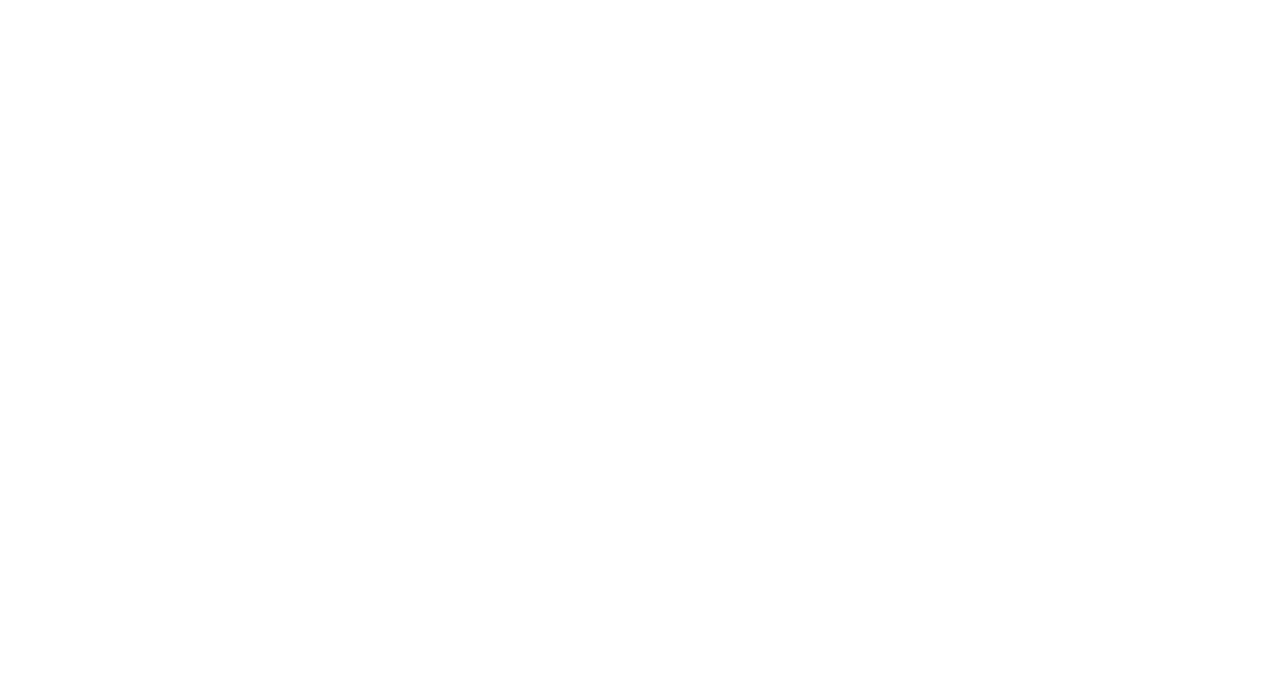
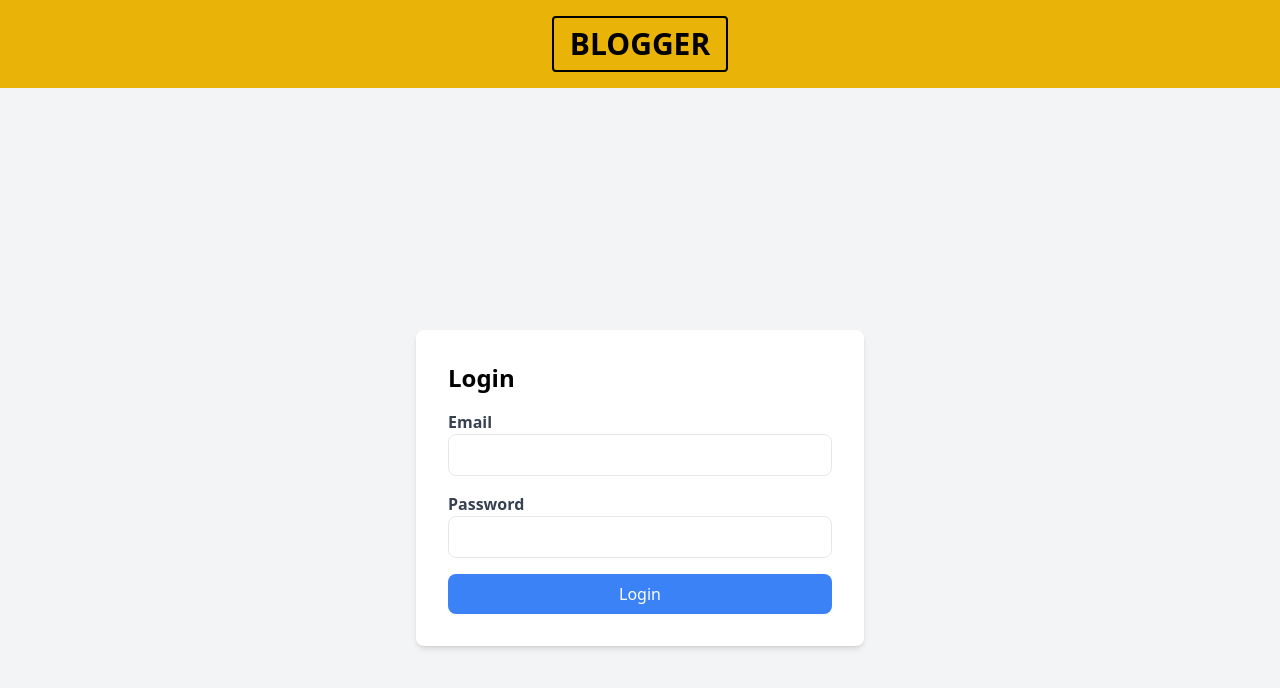
Before and after one commit to andreyskobliakov/blog-app, a Vue app: page /login in a window 1280 px wide. Before the commit this address had no page. Shown: the top 688 px of the page. Built offline with nearby package versions, Linux system fonts and the light colour scheme.

Commit message:
Added a login page with a separate layout

```diff
--- a/package.json
+++ b/package.json
@@ -12,6 +12,7 @@
     "axios": "^1.5.0",
     "vue": "^3.3.4",
     "vue-router": "^4.2.4",
+    "vue-toast-notification": "3.0",
     "vue-toastification": "^2.0.0-rc.5"
   },
   "devDependencies": {
--- a/src/App.vue
+++ b/src/App.vue
@@ -1,9 +1,19 @@
 <template>
-  <router-view />
+  <div id="app">
+    <component :is="currentLayout">
+      <router-view></router-view>
+    </component>
+  </div>
 </template>
 
-<script setup>
+<script>
+export default {
+  name: "App",
+  computed: {
+    currentLayout() {
+      // Получаем макет из метаданных текущего маршрута
+      return this.$route.meta.layout || "default"; // "default" - ваш макет по умолчанию
+    },
+  },
+};
 </script>
-
-<style scoped>
-</style>
--- /dev/null
+++ b/src/components/HeaderOut.vue
@@ -0,0 +1,12 @@
+<template>
+    <header class="bg-yellow-500 p-4 text-2xl">
+      <div class="container mx-auto flex items-center justify-center"> <!-- Центрируем содержимое -->
+        <router-link to="/home" class="text-black font-semibold text-3xl border-2 border-black px-4 py-2 rounded">
+          BLOGGER
+        </router-link>
+      </div>
+    </header>
+  </template>
+
+  <script setup>
+  </script>
--- a/src/components/Layout.vue
+++ b/src/components/Layout.vue
@@ -19,6 +19,6 @@
 </template>
 
 <script setup>
-import Header from './Header.vue';
-import Footer from './Footer.vue';
+import Header from '../components/Header.vue';
+import Footer from '../components/Footer.vue';
 </script>
--- /dev/null
+++ b/src/components/LayoutLogin.vue
@@ -0,0 +1,10 @@
+<template>
+  <div>
+    <HeaderOut />
+    <router-view></router-view>
+  </div>
+</template>
+
+<script setup>
+import HeaderOut from "../components/HeaderOut.vue";
+</script>
--- a/src/components/PostCard.vue
+++ b/src/components/PostCard.vue
@@ -17,16 +17,5 @@ import { ref, onMounted } from 'vue';
 import axios from 'axios';
 import SinglePostCard from '../components/SinglePostCard.vue';
 import Layout from '../components/Layout.vue';
-import Footer from '../components/Footer.vue';
 
-const posts = ref([]);
-
-onMounted(async () => {
-  try {
-    const response = await axios.get('https://jsonplaceholder.typicode.com/posts');
-    posts.value = response.data.slice(0, 10);
-  } catch (error) {
-    console.error('Помилка при отриманні даних з API:', error);
-  }
-});
 </script>
--- a/src/components/SinglePostCard.vue
+++ b/src/components/SinglePostCard.vue
@@ -31,9 +31,6 @@ const props = defineProps({
 const { post, comments, postImage } = usePostData(props.post.id);
 const { buttonClasses } = useButtonStyles(props);
 
-const handleButtonClick = () => {
-  console.log('Button clicked');
-};
 </script>
 
 <style scoped>
--- a/src/main.js
+++ b/src/main.js
@@ -2,28 +2,9 @@ import { createApp } from 'vue';
 import App from './App.vue';
 import './style.css';
 import router from './router';
-import Toast from 'vue-toastification';
-import 'vue-toastification/dist/index.css';
 
 const app = createApp(App);
 
-const options = {
-  timeout: 3000,
-  position: 'bottom-right',
-  transition: 'VueToastificationFade',
-  maxToasts: 5,
-  newestOnTop: true,
-  icon: true,
-  closeOnClick: true,
-  pauseOnHover: true,
-  hideProgressBar: false,
-  closeOnClick: true,
-  closeOnSwipe: true,
-  pauseOnFocusLoss: true,
-  bodyClassName: 'custom-toast-body',
-};
-
 app.use(router);
-app.use(Toast, options);
 
 app.mount('#app');
--- a/src/pages/Home.vue
+++ b/src/pages/Home.vue
@@ -7,7 +7,6 @@
 
   <script setup>
   import Layout from '../components/Layout.vue';
-  import { ref } from 'vue';
   </script>
 
   <style scoped>
--- /dev/null
+++ b/src/pages/Login.vue
@@ -0,0 +1,52 @@
+<template>
+  <div class="bg-gray-100 min-h-screen flex items-center justify-center">
+    <div class="bg-white p-8 shadow-md rounded-lg max-w-md w-full">
+      <h1 class="text-2xl font-semibold mb-4">Login</h1>
+      <form @submit.prevent="login">
+        <div class="mb-4">
+          <label for="email" class="block text-gray-700 font-semibold">Email</label>
+          <input
+            type="email"
+            id="email"
+            v-model="email"
+            class="w-full px-4 py-2 border rounded-lg focus:outline-none focus:border-blue-500"
+            required
+          />
+        </div>
+        <div class="mb-4">
+          <label for="password" class="block text-gray-700 font-semibold">Password</label>
+          <input
+            type="password"
+            id="password"
+            v-model="password"
+            class="w-full px-4 py-2 border rounded-lg focus:outline-none focus:border-blue-500"
+            required
+          />
+        </div>
+        <button
+          type="submit"
+          class="w-full bg-blue-500 text-white py-2 px-4 rounded-lg hover:bg-blue-600 transition duration-300"
+        >
+          Login
+        </button>
+      </form>
+    </div>
+  </div>
+</template>
+
+<script setup>
+import LayoutLogin from "../components/LayoutLogin.vue"; // Подставьте фактический путь
+import { ref } from "vue";
+
+const email = ref("");
+const password = ref("");
+</script>
+
+<script>
+export default {
+  name: "Login",
+  components: {
+    LayoutLogin, // Здесь добавляем компонент LayoutLogin
+  },
+};
+</script>
--- a/src/pages/SinglePost.vue
+++ b/src/pages/SinglePost.vue
@@ -21,7 +21,7 @@
 <script setup>
 import Layout from '../components/Layout.vue';
 import Comment from '../components/Comment.vue';
-import Loader from '../components/Loader.vue'; // Импорт компонента Loader.vue
+import Loader from '../components/Loader.vue';
 import { useRoute } from 'vue-router';
 import { usePostData } from '../composables/usePostData';
 import { ref } from 'vue';
--- a/src/router/index.js
+++ b/src/router/index.js
@@ -1,15 +1,31 @@
-import { createRouter, createWebHistory } from 'vue-router';
-import Home from '../pages/Home.vue';
-import Posts from '../pages/Posts.vue';
-import SinglePost from '../pages/SinglePost.vue';
-import Contact from '../pages/Contact.vue';
+import { createRouter, createWebHistory } from "vue-router";
+import Home from "../pages/Home.vue";
+import Posts from "../pages/Posts.vue";
+import SinglePost from "../pages/SinglePost.vue";
+import Contact from "../pages/Contact.vue";
+import LayoutLogin from "../components/LayoutLogin.vue"; // Импортируем BlankLayout
 
 const routes = [
-  { path: '/', redirect: '/home' },
-  { path: '/home', component: Home },
-  { path: '/posts', component: Posts },
-  { path: '/post/:id', component: SinglePost },
-  { path: '/contact', component: Contact },
+  { path: "/", redirect: "/home" },
+  { path: "/home", component: Home },
+  { path: "/posts", component: Posts },
+  { path: "/post/:id", component: SinglePost },
+  {
+    path: "/login",
+    component: LayoutLogin, // Используем BlankLayout для страницы Login
+    children: [
+      {
+        path: "",
+        name: "Login",
+        component: () =>
+          import(/* webpackChunkName: "login" */ "../pages/Login.vue"),
+        meta: {
+          layout: "LayoutLogin", // Указываем макет для этой страницы
+        },
+      },
+    ],
+  },
+  { path: "/contact", component: Contact },
 ];
 
 const router = createRouter({
```
Also changed, not shown: 1 other file (tests, documents, lock files or other folders).
